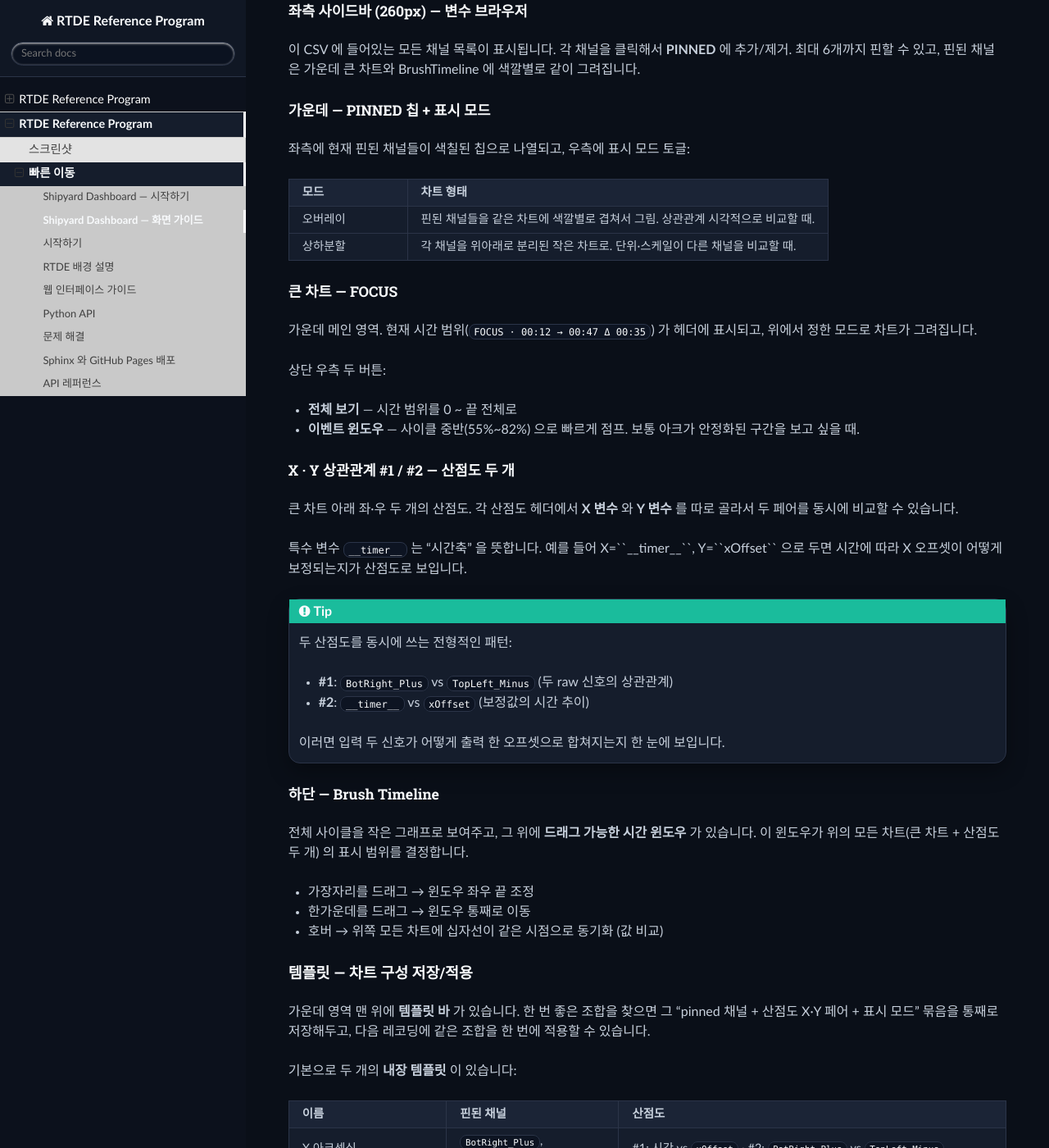
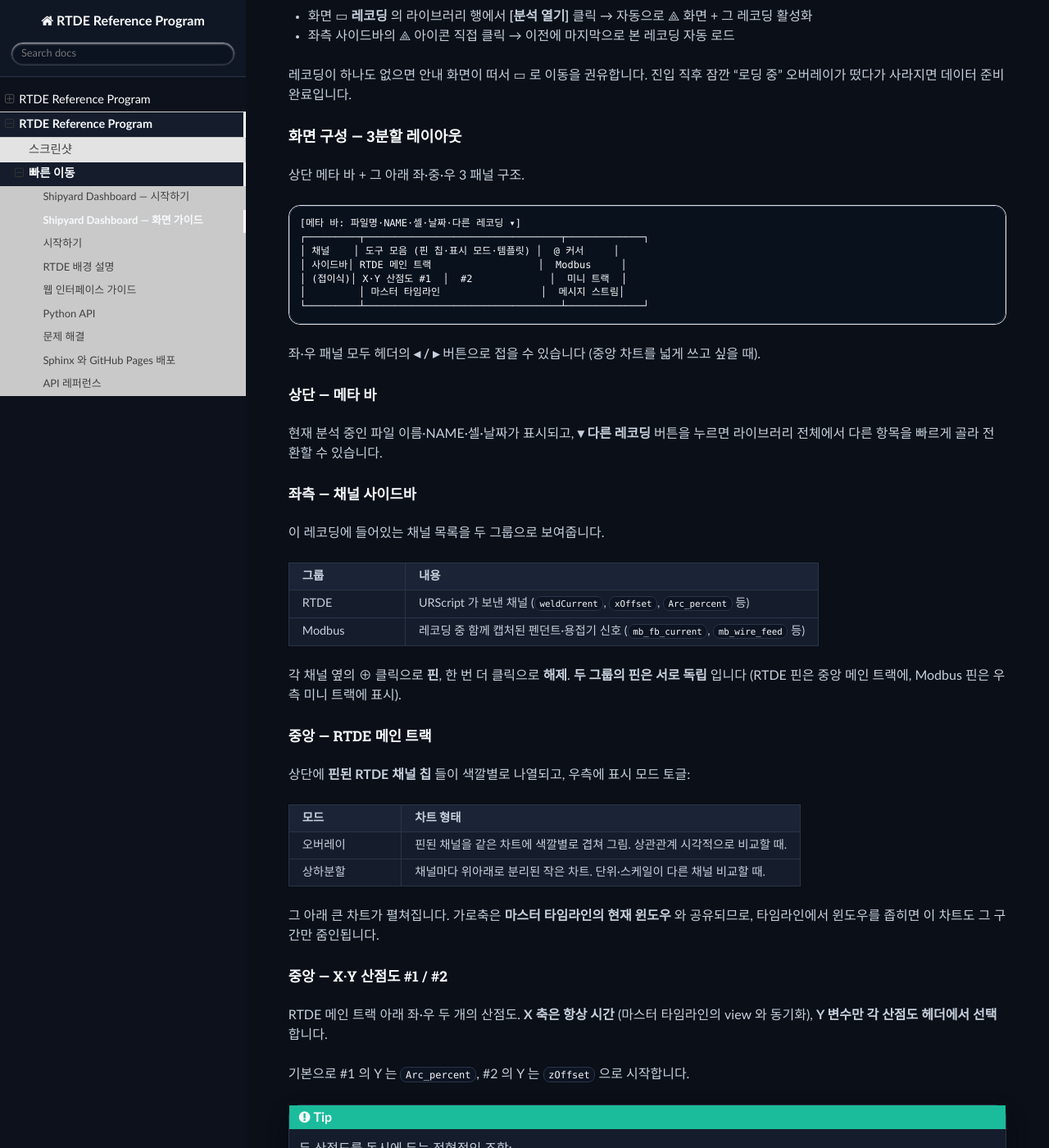
Before and after one commit to shh444/ur-rtde, a Sphinx documentation site: the page built from docs/source/ko/shipyard_guide.rst, in a window 1280 px wide and 1400 px high, scrolled down 12585 px. Shown: the whole window at 82% size. Built offline with Sphinx 7.4.7 and the Read the Docs theme 3.1.0, drawn with Linux system fonts in a browser that asks for light colours; some of the changed text lies outside the part shown.

Commit message:
sphinx update

```diff
--- a/docs/source/ko/shipyard_guide.rst
+++ b/docs/source/ko/shipyard_guide.rst
@@ -395,6 +395,17 @@
 합니다. 라이브 캡처와 외부 CSV 임포트 두 경로가 있고, 저장된 항목은 모두 한
 라이브러리에 모입니다.
 
+.. tip::
+
+   라이브 캡처는 단순한 RTDE CSV 가 아니라 **세 가지 데이터를 함께 저장** 합니다.
+
+   1. **RTDE 시계열** — ``.csv`` (용접 전류·전압·오프셋 등 약 125Hz)
+   2. **Modbus 스냅샷** — ``.modbus.jsonl`` (펜던트·용접기 통신 약 4Hz)
+   3. **로그 라인** — ``.logs.jsonl`` (≡ 화면에 흘러간 로봇 텍스트 로그)
+
+   세 파일은 같은 이름 + 다른 확장자로 ``backend/recordings/`` 에 같이 저장됩니다.
+   분석 워크스페이스(⟁) 가 이 셋을 시간축으로 정렬해서 한 화면에 같이 보여줍니다.
+
 화면 구성
 """""""""
 
@@ -589,12 +600,12 @@
 목적
 """"
 
-화면 ▭ 에 저장된 레코딩 한 건을 통째로 열어 **시간축 차트** 와 **X·Y 상관관계
-산점도** 로 들여다봅니다. 같은 분석을 반복할 때를 위해 **차트 구성을 템플릿** 으로
-저장해두면, 다음 레코딩에서 한 번 클릭으로 동일한 그림을 띄울 수 있습니다.
+화면 ▭ 에 저장된 레코딩 한 건을 열어 **RTDE 시계열 + Modbus 스냅샷 + 로봇 로그**
+세 데이터를 **시간축을 공유하는 한 화면** 으로 나란히 봅니다. 이 화면은 라이브
+데이터를 보지 않습니다 — 어디까지나 저장된 파일들의 사후 분석입니다.
 
-이 화면은 라이브 데이터를 보지 않습니다. 어디까지나 **이미 저장된 CSV** 를
-대상으로 한 사후 분석입니다.
+같은 분석을 반복할 때를 위해 "어떤 채널이 핀되어 있고 어디를 줌인했는지" 묶음을
+**템플릿** 으로 저장해두면, 다음 레코딩에서 한 번에 같은 그림으로 띄울 수 있습니다.
 
 화면 진입
 """""""""
@@ -605,28 +616,56 @@
   화면 + 그 레코딩 활성화
 - 좌측 사이드바의 ⟁ 아이콘 직접 클릭 → 이전에 마지막으로 본 레코딩 자동 로드
 
-레코딩이 하나도 없으면 안내 화면이 떠서 ▭ 로 이동을 권유합니다.
+레코딩이 하나도 없으면 안내 화면이 떠서 ▭ 로 이동을 권유합니다. 진입 직후 잠깐
+"로딩 중" 오버레이가 떴다가 사라지면 데이터 준비 완료입니다.
 
-화면 구성
-"""""""""
+화면 구성 — 3분할 레이아웃
+"""""""""""""""""""""""""""
 
-상단 — 로드된 레코딩 바
-'''''''''''''''''''''''
+상단 메타 바 + 그 아래 좌·중·우 3 패널 구조.
 
-현재 분석 중인 파일 이름·메모·날짜가 표시되고, **▾ 다른 레코딩** 버튼을 누르면
-라이브러리 전체에서 다른 항목을 빠르게 골라 전환할 수 있습니다.
+::
 
-좌측 사이드바 (260px) — 변수 브라우저
-'''''''''''''''''''''''''''''''''''''
+   [메타 바: 파일명·NAME·셀·날짜·다른 레코딩 ▾]
+   ┌─────────┬─────────────────────────────────┬─────────────┐
+   │ 채널    │ 도구 모음 (핀 칩·표시 모드·템플릿) │  @ 커서     │
+   │ 사이드바│ RTDE 메인 트랙                  │  Modbus     │
+   │ (접이식)│ X·Y 산점도 #1  │  #2             │  미니 트랙  │
+   │         │ 마스터 타임라인                 │  메시지 스트림│
+   └─────────┴─────────────────────────────────┴─────────────┘
 
-이 CSV 에 들어있는 모든 채널 목록이 표시됩니다. 각 채널을 클릭해서 **PINNED**
-에 추가/제거. 최대 6개까지 핀할 수 있고, 핀된 채널은 가운데 큰 차트와 BrushTimeline
-에 색깔별로 같이 그려집니다.
+좌·우 패널 모두 헤더의 **◂ / ▸** 버튼으로 접을 수 있습니다 (중앙 차트를 넓게
+쓰고 싶을 때).
 
-가운데 — PINNED 칩 + 표시 모드
-''''''''''''''''''''''''''''''
+상단 — 메타 바
+''''''''''''''
 
-좌측에 현재 핀된 채널들이 색칠된 칩으로 나열되고, 우측에 표시 모드 토글:
+현재 분석 중인 파일 이름·NAME·셀·날짜가 표시되고, **▾ 다른 레코딩** 버튼을
+누르면 라이브러리 전체에서 다른 항목을 빠르게 골라 전환할 수 있습니다.
+
+좌측 — 채널 사이드바
+''''''''''''''''''''
+
+이 레코딩에 들어있는 채널 목록을 두 그룹으로 보여줍니다.
+
+.. list-table::
+   :header-rows: 1
+   :widths: 22 78
+
+   * - 그룹
+     - 내용
+   * - RTDE
+     - URScript 가 보낸 채널 (``weldCurrent``, ``xOffset``, ``Arc_percent`` 등)
+   * - Modbus
+     - 레코딩 중 함께 캡처된 펜던트·용접기 신호 (``mb_fb_current``, ``mb_wire_feed`` 등)
+
+각 채널 옆의 ⊕ 클릭으로 **핀**, 한 번 더 클릭으로 **해제**. **두 그룹의 핀은
+서로 독립** 입니다 (RTDE 핀은 중앙 메인 트랙에, Modbus 핀은 우측 미니 트랙에 표시).
+
+중앙 — RTDE 메인 트랙
+'''''''''''''''''''''
+
+상단에 **핀된 RTDE 채널 칩** 들이 색깔별로 나열되고, 우측에 표시 모드 토글:
 
 .. list-table::
    :header-rows: 1
@@ -635,93 +674,103 @@
    * - 모드
      - 차트 형태
    * - 오버레이
-     - 핀된 채널들을 같은 차트에 색깔별로 겹쳐서 그림. 상관관계 시각적으로 비교할 때.
+     - 핀된 채널을 같은 차트에 색깔별로 겹쳐 그림. 상관관계 시각적으로 비교할 때.
    * - 상하분할
-     - 각 채널을 위아래로 분리된 작은 차트로. 단위·스케일이 다른 채널을 비교할 때.
+     - 채널마다 위아래로 분리된 작은 차트. 단위·스케일이 다른 채널 비교할 때.
 
-큰 차트 — FOCUS
-'''''''''''''''
+그 아래 큰 차트가 펼쳐집니다. 가로축은 **마스터 타임라인의 현재 윈도우** 와
+공유되므로, 타임라인에서 윈도우를 좁히면 이 차트도 그 구간만 줌인됩니다.
 
-가운데 메인 영역. 현재 시간 범위(``FOCUS · 00:12 → 00:47 Δ 00:35``) 가 헤더에
-표시되고, 위에서 정한 모드로 차트가 그려집니다.
+중앙 — X·Y 산점도 #1 / #2
+'''''''''''''''''''''''''
 
-상단 우측 두 버튼:
+RTDE 메인 트랙 아래 좌·우 두 개의 산점도. **X 축은 항상 시간** (마스터 타임라인의
+view 와 동기화), **Y 변수만 각 산점도 헤더에서 선택** 합니다.
 
-- **전체 보기** — 시간 범위를 0 ~ 끝 전체로
-- **이벤트 윈도우** — 사이클 중반(55%~82%) 으로 빠르게 점프. 보통 아크가 안정화된
-  구간을 보고 싶을 때.
-
-X · Y 상관관계 #1 / #2 — 산점도 두 개
-''''''''''''''''''''''''''''''''''''''''''''''''''
-
-큰 차트 아래 좌·우 두 개의 산점도. 각 산점도 헤더에서 **X 변수** 와 **Y 변수**
-를 따로 골라서 두 페어를 동시에 비교할 수 있습니다.
-
-특수 변수 ``__timer__`` 는 "시간축" 을 뜻합니다. 예를 들어 X=``__timer__``,
-Y=``xOffset`` 으로 두면 시간에 따라 X 오프셋이 어떻게 보정되는지가 산점도로
-보입니다.
+기본으로 #1 의 Y 는 ``Arc_percent``, #2 의 Y 는 ``zOffset`` 으로 시작합니다.
 
 .. tip::
 
-   두 산점도를 동시에 쓰는 전형적인 패턴:
+   두 산점도를 동시에 두는 전형적인 조합:
 
-   - **#1**: ``BotRight_Plus`` vs ``TopLeft_Minus`` (두 raw 신호의 상관관계)
-   - **#2**: ``__timer__`` vs ``xOffset`` (보정값의 시간 추이)
+   - **#1 Y = Arc_percent** — 아크 안정도가 시간에 따라 어떻게 흔들리는지
+   - **#2 Y = xOffset** 또는 **zOffset** — 시임 보정값의 시간 추이
 
-   이러면 입력 두 신호가 어떻게 출력 한 오프셋으로 합쳐지는지 한 눈에 보입니다.
+   메인 트랙 + 두 산점도 모두 같은 X 윈도우를 공유하므로, 한 곳에서 마우스를
+   움직이면 다른 차트에서도 같은 시점에 십자선이 함께 움직입니다.
 
-하단 — Brush Timeline
-'''''''''''''''''''''
+중앙 — 마스터 타임라인 (하단)
+'''''''''''''''''''''''''''''''''''''''
 
-전체 사이클을 작은 그래프로 보여주고, 그 위에 **드래그 가능한 시간 윈도우**
-가 있습니다. 이 윈도우가 위의 모든 차트(큰 차트 + 산점도 두 개) 의 표시 범위를
-결정합니다.
+전체 사이클을 작은 그래프로 보여주고, 그 위에 **드래그 가능한 시간 윈도우** 가
+있습니다. 이 윈도우가 위의 모든 차트(메인 트랙 + 두 산점도) 와 우측 패널의 표시
+범위를 동시에 결정합니다.
 
 - 가장자리를 드래그 → 윈도우 좌우 끝 조정
 - 한가운데를 드래그 → 윈도우 통째로 이동
 - 호버 → 위쪽 모든 차트에 십자선이 같은 시점으로 동기화 (값 비교)
 
+우측 — Modbus 미니 트랙 + 메시지
+''''''''''''''''''''''''''''''''''''''''''''
+
+같은 시간축을 공유하는 두 영역.
+
+**위쪽 — @ 커서 + Modbus 미니 트랙**
+   - "@ 커서" 영역에 현재 호버 시점의 모든 핀된 RTDE/Modbus 값이 즉시 표시됩니다
+     (실제 숫자로 빠른 확인용).
+   - 그 아래 핀된 Modbus 채널들이 작은 트랙들로 펼쳐집니다. 메인 트랙보다 작지만
+     **같은 시간축** 이라 RTDE 값과 Modbus 값의 시점 정렬이 쉽습니다.
+
+**아래쪽 — 메시지 스트림**
+   레코딩 중에 ≡ 화면에 흐르던 로그 라인들이 시간 순서로 표시됩니다. 위에
+   level 필터 (error / warn / info / debug / sys) 가 있고, 메시지 한 줄을
+   **클릭하면 마스터 타임라인이 그 시각으로 자동 점프** 합니다.
+
+   .. tip::
+
+      "에러 직전에 무슨 일이 있었나" 를 빠르게 좇을 때 이 흐름이 가장 강력합니다.
+      메시지에서 error 라인 클릭 → 그 시점으로 점프 → 메인 트랙에서 그 직전 신호
+      추이 확인.
+
 템플릿 — 차트 구성 저장/적용
 """"""""""""""""""""""""""""
 
-가운데 영역 맨 위에 **템플릿 바** 가 있습니다. 한 번 좋은 조합을 찾으면 그
-"pinned 채널 + 산점도 X·Y 페어 + 표시 모드" 묶음을 통째로 저장해두고, 다음
-레코딩에 같은 조합을 한 번에 적용할 수 있습니다.
+도구 모음 영역에 **템플릿 바** 가 있습니다. 한 번 좋은 조합을 찾으면
+"핀된 RTDE 채널 + 핀된 Modbus 채널 + 산점도 Y · Y + 표시 모드" 묶음을 통째로
+저장해두고, 다음 레코딩에 같은 조합을 한 번에 적용할 수 있습니다.
 
 기본으로 두 개의 **내장 템플릿** 이 있습니다:
 
 .. list-table::
    :header-rows: 1
-   :widths: 22 24 54
+   :widths: 22 78
 
    * - 이름
-     - 핀된 채널
-     - 산점도
+     - 핀된 RTDE 채널
    * - X 아크센싱
-     - ``BotRight_Plus``, ``TopLeft_Minus``
-     - #1: 시간 vs ``xOffset`` · #2: ``BotRight_Plus`` vs ``TopLeft_Minus``
+     - ``BotRight_Plus``, ``TopLeft_Minus`` — 산점도 Y 로 ``xOffset``
    * - Y 아크센싱
-     - ``TopRight_Plus``, ``BotLeft_Minus``
-     - #1: 시간 vs ``yOffset`` · #2: ``TopRight_Plus`` vs ``BotLeft_Minus``
+     - ``TopRight_Plus``, ``BotLeft_Minus`` — 산점도 Y 로 ``yOffset``
 
-여기에 사용자가 자유롭게 본인의 템플릿을 추가합니다.
+여기에 사용자가 자유롭게 본인의 템플릿을 추가합니다. 저장된 템플릿은 모두
+``analysis_templates.json`` 파일에 들어가며, ``git push`` 하면 동료 PC 의 ⟁
+화면에도 즉시 보입니다.
 
 새 템플릿 저장하기
 ''''''''''''''''''
 
-1. 원하는 채널을 좌측 변수 브라우저에서 핀
-2. 산점도 #1, #2 의 X·Y 변수 선택
-3. 표시 모드 (오버레이 / 상하분할) 결정
-4. 템플릿 바 우측의 **💾 현재 저장** 클릭
-5. 다이얼로그에서 **이름** 과 **설명** 입력 → 저장
-6. 즉시 ``analysis_templates.json`` 파일에 추가되며 동료 PC 에도 ``git pull`` 후
-   바로 보입니다.
+1. 원하는 RTDE 채널을 좌측 사이드바에서 핀
+2. 필요하면 Modbus 채널도 핀 (우측 미니 트랙용)
+3. 산점도 #1, #2 의 Y 변수 선택
+4. 표시 모드 (오버레이 / 상하분할) 결정
+5. 템플릿 바 우측의 **💾 현재 저장** 클릭
+6. 다이얼로그에서 **이름** 과 **설명** 입력 → 저장
+7. 즉시 ``analysis_templates.json`` 파일에 추가됨
 
 템플릿 적용하기
 '''''''''''''''
 
-템플릿 바의 드롭다운에서 이름 클릭 → 그 순간 핀·산점도·모드 모두 한꺼번에
-바뀝니다.
+템플릿 바의 드롭다운에서 이름 클릭 → 그 순간 핀·산점도·모드 모두 한꺼번에 바뀝니다.
 
 .. note::
 
@@ -729,32 +778,32 @@
    "X 아크센싱" 템플릿을 적용했는데 핀이 비어 있다면, 이 레코딩에 ``BotRight_Plus`` /
    ``TopLeft_Minus`` 채널이 캡처되지 않았다는 뜻입니다.
 
-템플릿 삭제하기
-'''''''''''''''
-
-드롭다운에서 항목 우측의 **×** 클릭. 사용자 템플릿이든 내장이든 동일하게 사라집니다
-(내장은 "다음에 보이지 않게" 처리되는데 사용자 관점에선 똑같이 "삭제" 입니다).
-다시 보이게 하려면 같은 이름으로 새 템플릿을 저장하면 됩니다.
-
 자주 하는 일
 """"""""""""
 
 **한 사이클의 안정성 검토**
-   1. 큰 차트에 ``weldCurrent``, ``weldVoltage``, ``Arc_percent`` 를 핀
-   2. **이벤트 윈도우** 클릭 (아크 안정 구간 자동)
-   3. 산점도 #1 을 시간 vs ``Arc_percent`` 로 두고 진동 폭 확인
+   1. 좌측에서 ``weldCurrent``, ``weldVoltage``, ``Arc_percent`` 핀
+   2. 메인 트랙 모드를 **오버레이** 로
+   3. 산점도 #1 Y = ``Arc_percent`` 로 진동 폭 확인
+   4. 마스터 타임라인에서 안정 구간만 윈도우로 좁히기
 
 **시임 트래킹 보정 검토**
-   1. 좌측 변수 브라우저에서 ``BotRight_Plus``, ``TopLeft_Minus``, ``xOffset`` 핀
-   2. 모드를 **상하분할** 로 (단위가 달라서)
-   3. 산점도 #1 = ``BotRight_Plus`` vs ``TopLeft_Minus``, #2 = 시간 vs ``xOffset``
+   1. 좌측에서 ``BotRight_Plus``, ``TopLeft_Minus``, ``xOffset`` 핀
+   2. 메인 트랙 모드를 **상하분할** 로 (단위가 다르니까)
+   3. 산점도 #1 Y = ``xOffset`` 로 보정값 추이 확인
    4. 또는 그냥 템플릿 **"X 아크센싱"** 한 번 클릭
 
-**문제 구간 좁히기**
-   1. **전체 보기** 클릭 → 사이클 전체 차트 확인
-   2. Brush Timeline 에서 의심 구간으로 윈도우 드래그
-   3. 윈도우 폭을 좁히면 큰 차트와 산점도 모두 그 구간만 줌인
-   4. 호버해서 각 시점의 정확한 값 읽기
+**에러 시점 추적**
+   1. 우측 메시지 패널에서 **error** 만 켜기
+   2. 에러 라인 한 줄 클릭 → 마스터 타임라인이 그 시각으로 자동 점프
+   3. 메인 트랙에서 그 직전 신호 추이 확인
+   4. 필요하면 그 구간을 마스터 타임라인으로 더 좁힘
+
+**Modbus 와 RTDE 동시 비교**
+   1. 좌측 RTDE 그룹에서 ``weldCurrent`` 핀
+   2. Modbus 그룹에서 ``mb_fb_current`` 핀
+   3. 우측 미니 트랙과 중앙 메인 트랙을 동시에 보면, 펜던트가 보고하는 값과 RTDE
+      신호의 위상차·지연이 한 눈에 들어옵니다.
 
 **같은 분석을 다음 레코딩에 그대로**
    첫 레코딩에서 좋은 조합 만들고 → **💾 현재 저장** 으로 템플릿화 → 다음 레코딩
@@ -767,21 +816,24 @@
    레코딩 CSV 가 비어 있거나 (캡처 도중 RTDE 끊김) 컬럼명이 깨진 경우. ▭ 에서
    해당 행의 SAMPLES 가 0 이면 캡처 자체에 문제가 있던 것.
 
-**좌측 변수 브라우저에 채널이 너무 적음**
-   이 레코딩 시점에 ``ROBOT_FIELDS`` 가 좁게 설정되어 있었을 가능성. 또는 외부
-   임포트된 CSV 라 다른 컬럼 체계를 가질 수 있습니다.
+**좌측 사이드바에 Modbus 그룹이 비어 있음**
+   이 레코딩은 라이브 캡처가 아니라 **외부 임포트** 입니다. ``.modbus.jsonl``
+   사이드카가 없으니 Modbus 미니 트랙은 비어 있는 것이 정상.
 
-**템플릿 적용했는데 PINNED 가 비어 있음**
+**우측 메시지가 비어 있음**
+   마찬가지 — 외부 임포트나 캡처 시점에 ≡ 로그에 라인이 없었던 경우. 정상 동작.
+
+**템플릿 적용했는데 핀이 비어 있음**
    그 템플릿이 참조하는 채널들이 현재 레코딩에 모두 없다는 뜻. ⌥ GP 매핑 화면
    에서 채널 이름을 확인하거나, 다른 레코딩에서 시도해보세요.
 
 **산점도가 한 점에 몰려있음**
-   X 또는 Y 변수의 값이 일정 구간 동안 거의 안 변한 상태. Brush Timeline 으로
-   다른 시간 윈도우를 골라보세요.
+   Y 변수의 값이 그 구간 동안 거의 안 변한 상태. 마스터 타임라인으로 다른 시간
+   윈도우를 골라보세요.
 
-**호버해도 십자선이 안 따라옴**
-   브라우저 줌이 100% 가 아니거나, 마우스가 차트 영역 밖에 있는 경우. 한 번
-   차트 가운데를 클릭한 후 호버해보세요.
+**메시지 라인을 클릭해도 타임라인이 점프 안 함**
+   메시지 항목에 시각 정보가 없는 경우 (raw 텍스트만 들어온 시스템 메시지 등).
+   다른 라인을 시도해보세요.
 
 .. _screen-logs:
 
--- a/docs/source/ko/shipyard_setup.rst
+++ b/docs/source/ko/shipyard_setup.rst
@@ -32,11 +32,11 @@
 저장소 받기
 -----------
 
-팀 위키에 적힌 저장소 주소로 ``git clone`` 합니다.
+GitHub 저장소를 ``git clone`` 합니다.
 
 .. code-block:: powershell
 
-   git clone <저장소 주소>
+   git clone https://github.com/shh444/ur-rtde.git
    cd ur-rtde
 
 저장소 안에 미리 만들어둔 설정 3개가 같이 따라옵니다. **이 셋이 동료와 동일한
```
Also changed, not shown: 9 other files.
